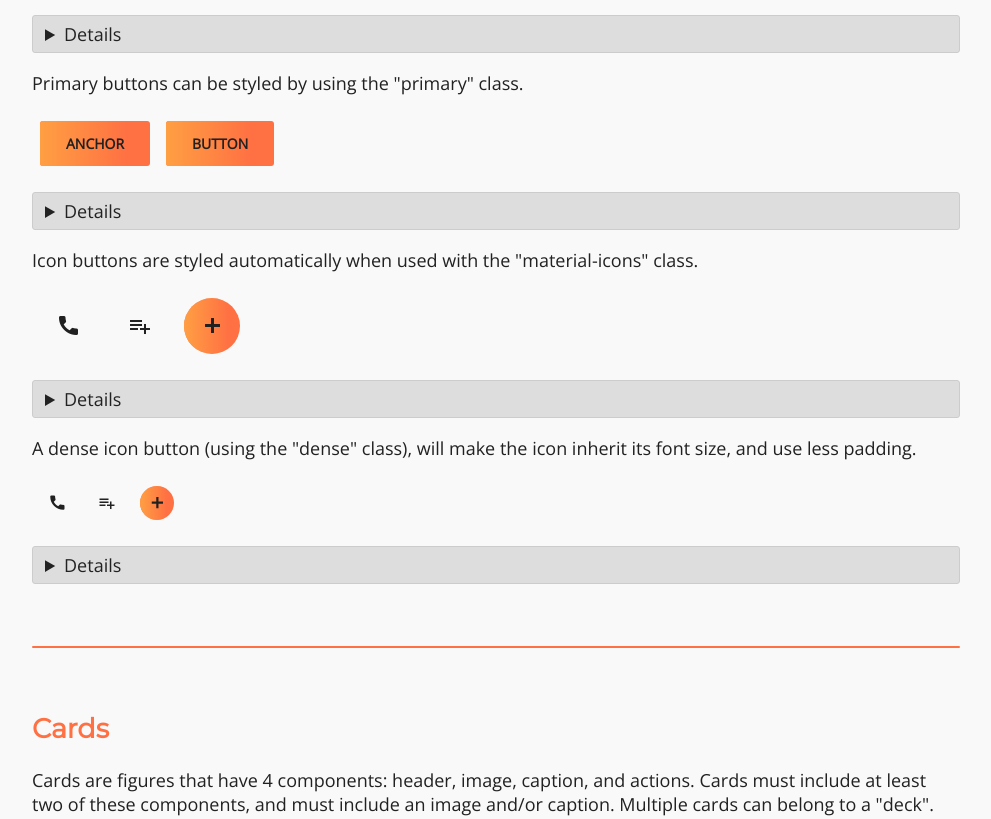
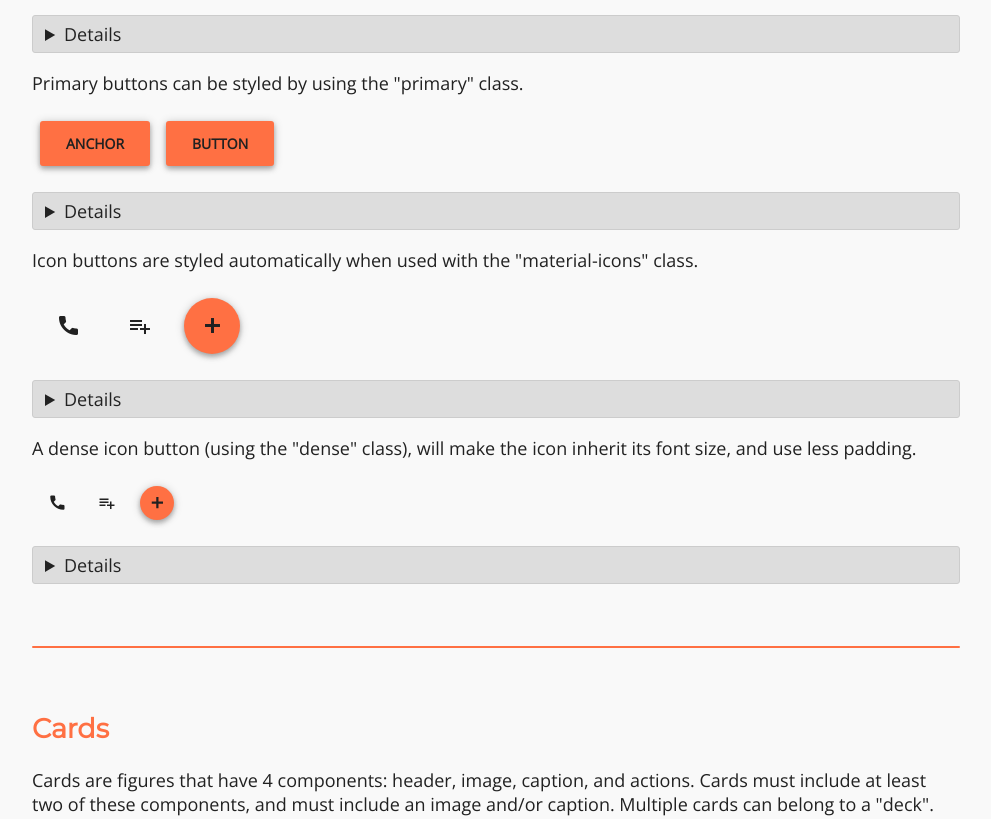
Before and after one commit to iteam-consulting/iteam-iron-themekit, a website built with webpack: page src/index.html in a window 1280 px wide. Shown: the part 1237-2056 px from the top of the page, without its empty margins (144-1135 px from the left). Built offline with nearby package versions, Linux system fonts and the light colour scheme; a script that the page names is missing; a web font is replaced by a local one.

Commit message:
revert(gradient): go back to brand

```diff
--- a/src/_variables.scss
+++ b/src/_variables.scss
@@ -4,8 +4,6 @@ $bg-dark: #212121 !default;
 $brand-color: #ff7043 !default;
 $brand-lighter: mix($brand-color, $bg-light, 80%);
 $brand-darker: mix($brand-color, $bg-dark, 80%);
-
-$secondary-color: adjust-hue($brand-color, 15);
 
 $font-size: 18px !default;
 $font-family-primary: 'Open Sans', sans-serif !default;
--- a/src/color/_buttons.scss
+++ b/src/color/_buttons.scss
@@ -7,33 +7,10 @@ button,
     border-color: $bg-dark;
     color: inherit;
 
-    // Animated Background Psuedo-Element
-    &:after {
-      background-color: $bg-dark;
-
-      .night & {
-        background-color: $bg-light;
-      }
-    }
-
     // Primary Buttons
     &.primary {
-      background-color: transparent;
+      background-color: $brand-color;
       color: contrast-text-color($brand-color);
-
-      // Background Psuedo-Element
-      &:before {
-        background-color: $brand-color;
-      }
-
-      // Animated Background Psuedo-Element
-      &:after {
-        $deg: 90deg;
-        $color1: transparent 10%;
-        $color2: $secondary-color 50%;
-        $color3: transparent 90%;
-        background: linear-gradient($deg, $color1, $color2, $color3);
-      }
     }
 
     .night & {
--- a/src/color/_dialog.scss
+++ b/src/color/_dialog.scss
@@ -11,10 +11,7 @@
   }
 
   header {
-    $deg: 90deg;
-    $color1: $brand-color 0%;
-    $color2: $secondary-color 90%;
-    background: linear-gradient($deg, $color1, $color2);
+    background-color: $brand-color;
     color: contrast-text-color($brand-color);
   }
 
--- a/src/color/_header.scss
+++ b/src/color/_header.scss
@@ -2,10 +2,7 @@ header {
   .layout > &,
   .layout.night > & {
     $color: contrast-text-color($brand-color);
-    $deg: 90deg;
-    $color1: $brand-color 0%;
-    $color2: $secondary-color 90%;
-    background: linear-gradient($deg, $color1, $color2);
+    background-color: $brand-color;
     color: $color;
 
     .nav-item {
@@ -18,9 +15,7 @@ header {
 
     button,
     .button {
-      &:after {
-        background-color: $color !important;
-      }
+      box-shadow: none;
     }
   }
 }
--- a/src/color/_nav.scss
+++ b/src/color/_nav.scss
@@ -11,10 +11,7 @@ nav {
 
   @media (min-width: $screen-md-min) {
     .layout.split-header > & {
-      $deg: 90deg;
-      $color1: $secondary-color 0%;
-      $color2: $brand-color 90%;
-      background: linear-gradient($deg, $color1, $color2);
+      background-color: $brand-color;
       color: contrast-text-color($brand-color);
     }
   }
--- a/src/color/_tables.scss
+++ b/src/color/_tables.scss
@@ -11,10 +11,7 @@ table {
   $border-night: 100% - $border-day;
 
   thead th {
-    $deg: 90deg;
-    $color1: $brand-color 0%;
-    $color2: $secondary-color 90%;
-    background: linear-gradient($deg, $color1, $color2);
+    background-color: $brand-color;
     color: contrast-text-color($brand-color);
   }
 
--- a/src/components/_buttons.scss
+++ b/src/components/_buttons.scss
@@ -4,7 +4,6 @@ button,
   &:focus,
   &:visited {
     $padding: 26px;
-    @include standard-transition(background);
     border-radius: 3px;
     border-style: solid;
     border-width: 1px;
@@ -14,32 +13,25 @@ button,
     margin: 8px;
     min-width: 88px;
     outline: none;
-    overflow: hidden;
     padding: ($padding / 2) $padding;
     position: relative;
     text-align: center;
     text-decoration: none;
 
-    &:before,
     &:after {
+      @include standard-transition(opacity);
       bottom: 0;
+      box-shadow: 0 6px 10px rgba(0,0,0,0.14), 0 1px 18px rgba(0,0,0,0.12), 0 3px 5px rgba(0,0,0,0.2);
       content: '';
       left: 0;
+      opacity: 0;
       position: absolute;
+      right: 0;
       top: 0;
-      transition: transform 350ms ease;
-      width: 100%;
-      z-index: -1;
-    }
-
-    &:after {
-      opacity: 0.2;
-      transform: translateX(-100%);
-      z-index: -1;
     }
 
     &:hover:after {
-      transform: translateX(0) !important;
+      opacity: 1;
     }
 
     &:not(.material-icons) {
@@ -51,12 +43,7 @@ button,
     // Primary Buttons
     &.primary {
       border: none;
-
-      &:after {
-        opacity: 1;
-        transform: translateX(-50%);
-        width: 200%;
-      }
+      box-shadow: 0 2px 4px rgba(0,0,0,0.14), 0 4px 5px rgba(0,0,0,0.12), 0 1px 10px rgba(0,0,0,0.2);
     }
 
     // Icon Buttons
@@ -66,6 +53,10 @@ button,
       min-width: 0;
       padding: 16px;
 
+      &:after {
+        border-radius: 50%;
+      }
+
       // Dense
       &.dense {
         font-size: 1em;
```
